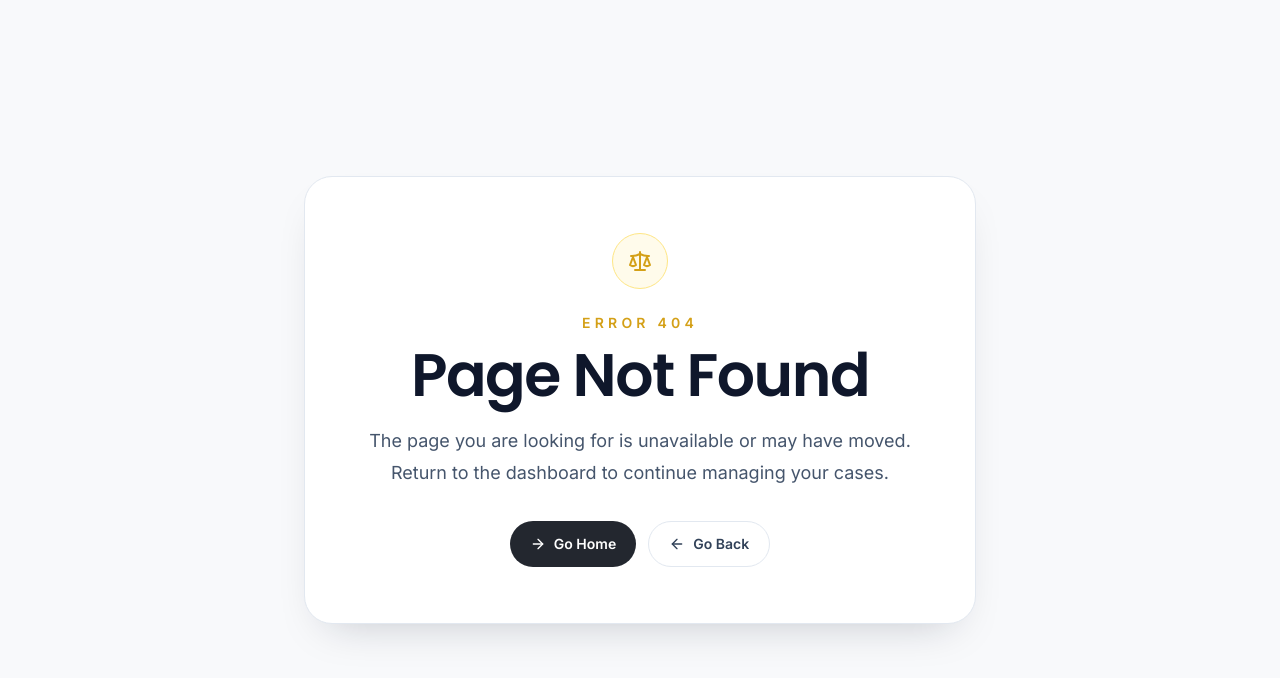
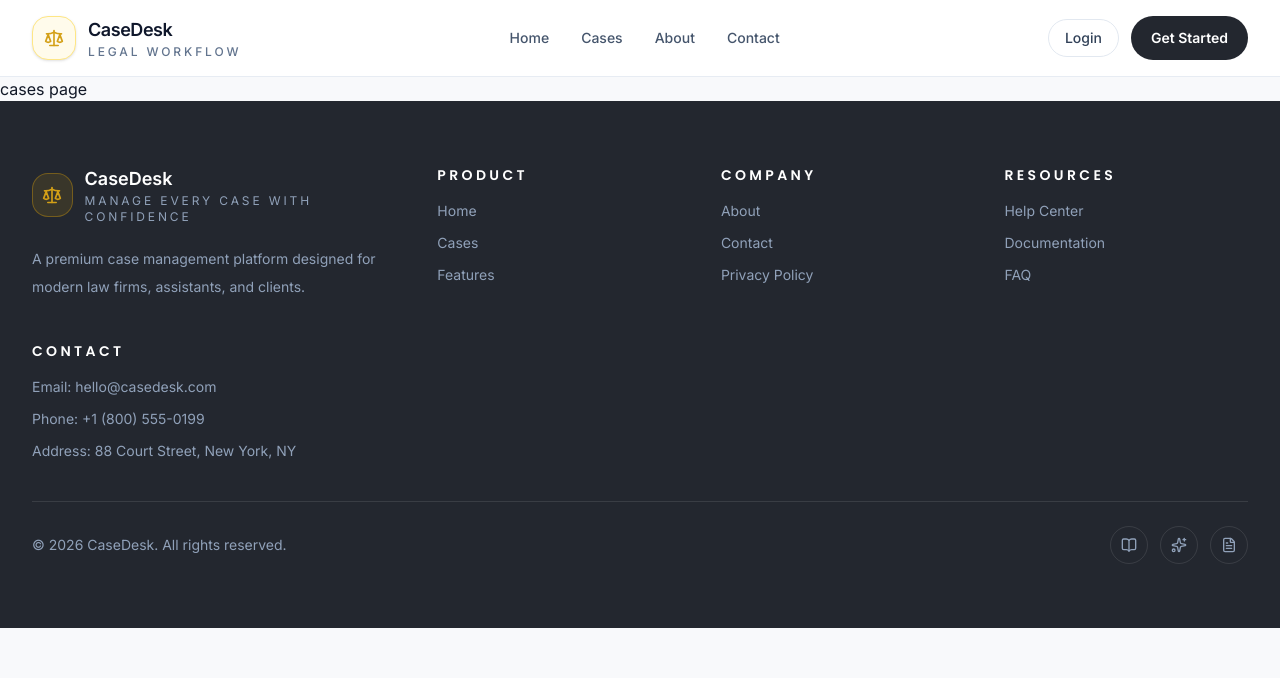
Before and after one commit to mjaabdullah/casedesk-client, a Next.js app: page /cases in a window 1280 px wide. Before the commit this address had no page. Shown: the top 678 px of the page. Built offline with nearby package versions, Linux system fonts and the light colour scheme.

Commit message:
Modify layout

```diff
--- /dev/null
+++ b/app/cases/page.tsx
@@ -0,0 +1,5 @@
+const CasesPage = () => {
+  return <div>cases page</div>;
+};
+
+export default CasesPage;
--- a/app/components/layout/Navbar.tsx
+++ b/app/components/layout/Navbar.tsx
@@ -62,14 +62,14 @@ export function Navbar() {
             ))}
             <div className="mt-2 flex flex-col gap-2">
               <ButtonLink
-                href="#contact"
+                href="/login"
                 variant="ghost"
                 className="justify-center"
               >
                 Login
               </ButtonLink>
               <ButtonLink
-                href="#cases"
+                href="/register"
                 variant="primary"
                 className="justify-center"
               >
--- a/app/components/layout/PageShell.tsx
+++ b/app/components/layout/PageShell.tsx
@@ -1,12 +1,5 @@
-import { Footer } from "./Footer";
-import { Navbar } from "./Navbar";
-
 export function PageShell({ children }: { children: React.ReactNode }) {
   return (
-    <div className="min-h-screen bg-[#F8F9FB] text-slate-900">
-      <Navbar />
-      {children}
-      <Footer />
-    </div>
+    <div className="min-h-screen bg-[#F8F9FB] text-slate-900">{children}</div>
   );
 }
--- a/app/content/casedesk.ts
+++ b/app/content/casedesk.ts
@@ -1,8 +1,8 @@
 export const navLinks = [
-  { label: "Home", href: "#home" },
-  { label: "Cases", href: "#cases" },
-  { label: "About", href: "#about" },
-  { label: "Contact", href: "#contact" },
+  { label: "Home", href: "/" },
+  { label: "Cases", href: "/cases" },
+  { label: "About", href: "/about" },
+  { label: "Contact", href: "/contact" },
 ] as const;
 
 export const footerColumns = [
--- a/app/layout.tsx
+++ b/app/layout.tsx
@@ -1,5 +1,7 @@
 import type { Metadata } from "next";
 import { Inter, Poppins } from "next/font/google";
+import { Footer } from "./components/layout/Footer";
+import { Navbar } from "./components/layout/Navbar";
 import "./globals.css";
 
 const poppins = Poppins({
@@ -30,7 +32,11 @@ export default function RootLayout({
       lang="en"
       className={`${poppins.variable} ${inter.variable} h-full antialiased`}
     >
-      <body className="min-h-full bg-[#F8F9FB] text-slate-900">{children}</body>
+      <body className="min-h-full bg-[#F8F9FB] text-slate-900 ">
+        <Navbar />
+        {children}
+        <Footer />
+      </body>
     </html>
   );
 }
--- a/app/page.tsx
+++ b/app/page.tsx
@@ -1,12 +1,10 @@
 import { HeroContent } from "./components/hero/HeroContent";
-import { PageShell } from "./components/layout/PageShell";
 import { AboutSection } from "./components/sections/AboutSection";
 import { ContactSection } from "./components/sections/ContactSection";
 import { FeatureSection } from "./components/sections/FeatureSection";
 
 export default function Home() {
   return (
-    <PageShell>
     <main
       id="home"
       className="mx-auto flex max-w-7xl flex-col px-4 py-16 sm:px-6 lg:px-8 lg:py-24"
@@ -16,6 +14,5 @@ export default function Home() {
       <AboutSection />
       <ContactSection />
     </main>
-    </PageShell>
   );
 }
```
Also changed, not shown: 1 other file (tests, documents, lock files or other folders). Lines whose indentation alone changed are shown as unchanged.
